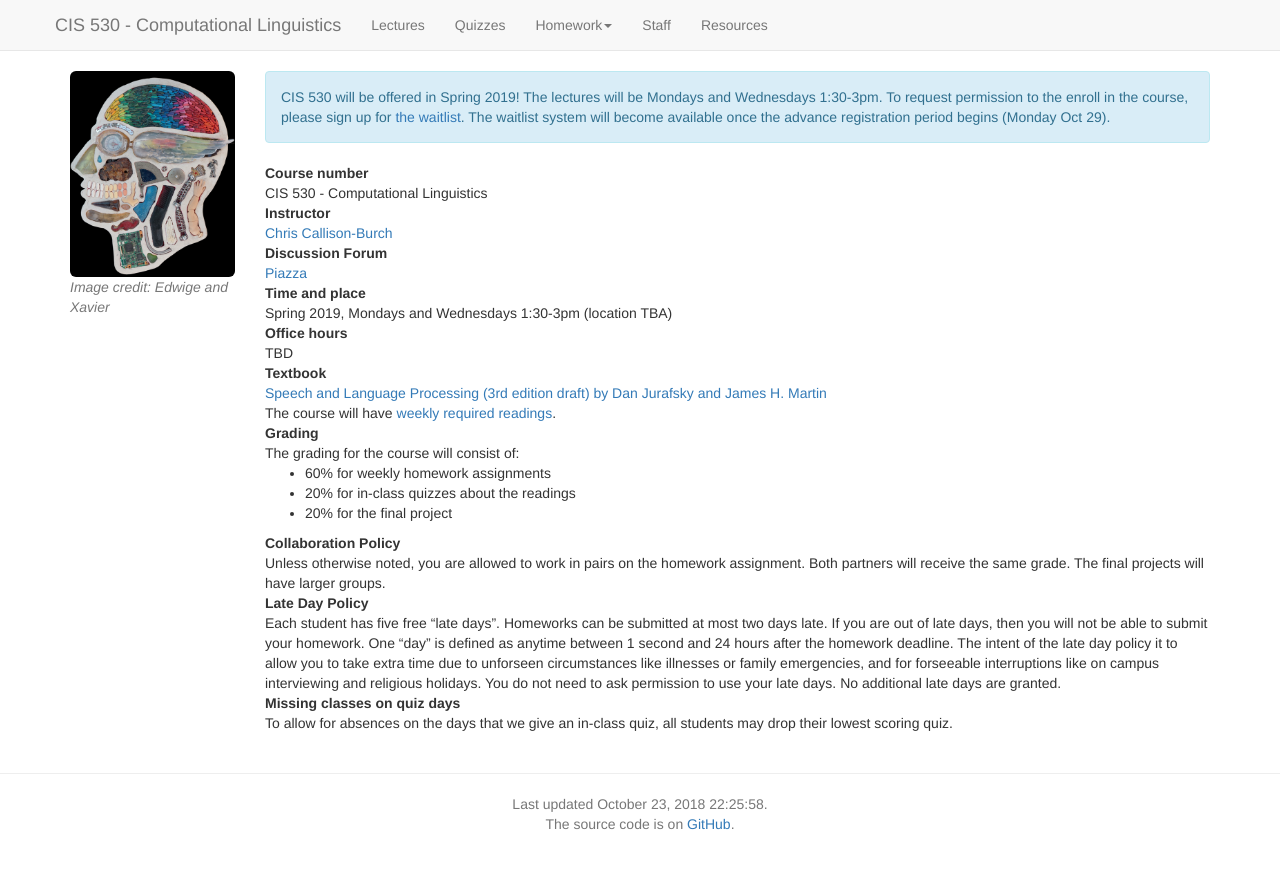
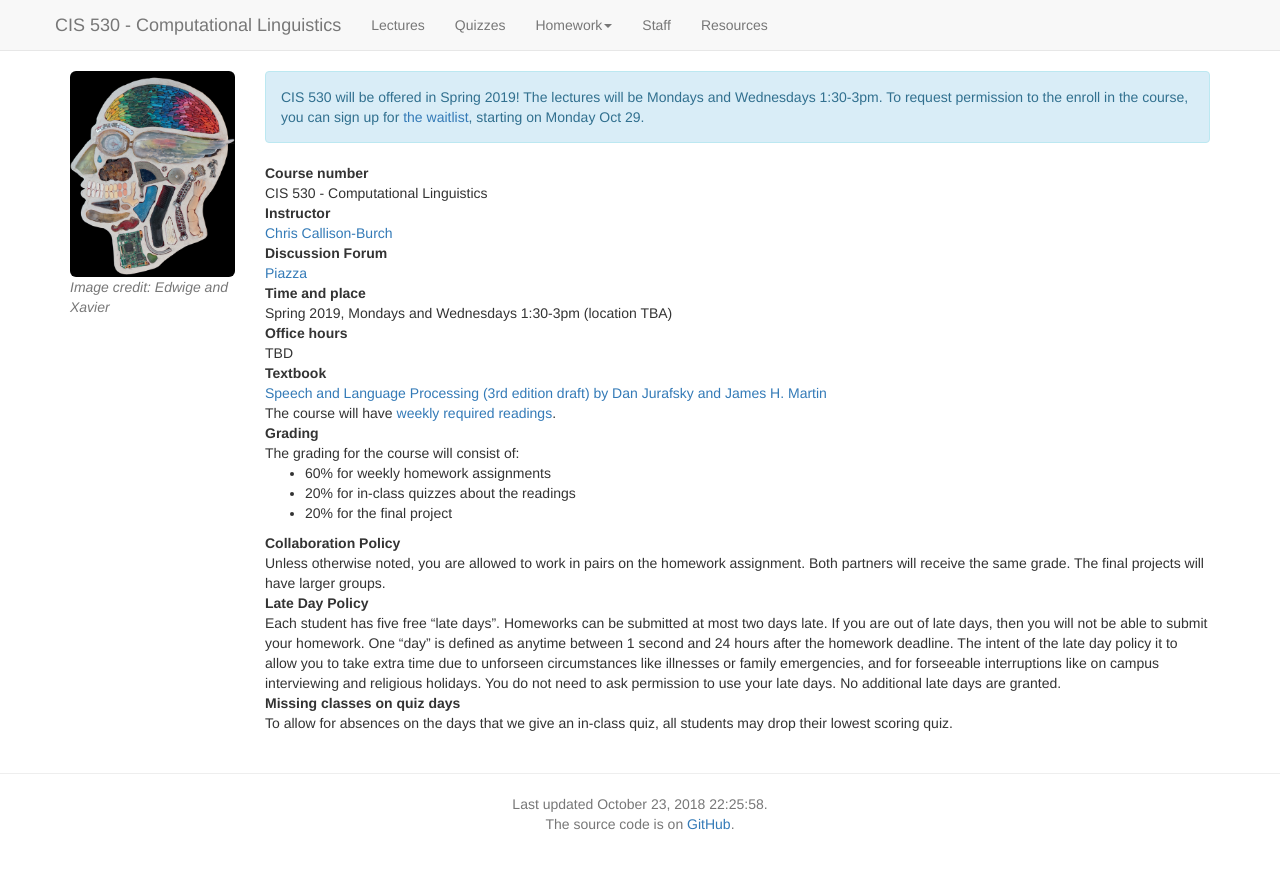
Before and after one commit to computational-linguistics-class/computational-linguistics-class.github.io, a Jekyll site: the page built from index.md, in a window 1280 px wide. Shown: the top 869 px of the page. Built offline with Jekyll 4.4.1, drawn with Linux system fonts in a browser that asks for light colours; nearby versions of some CDN libraries; a script that is not in the unit is left out.

Commit message:
Added date for waitlist

```diff
--- a/index.md
+++ b/index.md
@@ -10,7 +10,7 @@ active_tab: main_page
 
 
 <div class="alert alert-info">
-CIS 530 will be offered in Spring 2019!  The lectures will be Mondays and Wednesdays 1:30-3pm.  To request permission to the enroll in the course, please sign up for <a href="https://forms.cis.upenn.edu/waitlist/index.php">the waitlist</a>. The waitlist system will become available once the advance registration period begins (Monday Oct 29).
+CIS 530 will be offered in Spring 2019!  The lectures will be Mondays and Wednesdays 1:30-3pm.  To request permission to the enroll in the course, you can sign up for <a href="https://forms.cis.upenn.edu/waitlist/index.php">the waitlist</a>, starting on Monday Oct 29.
 </div>
 
 
```
